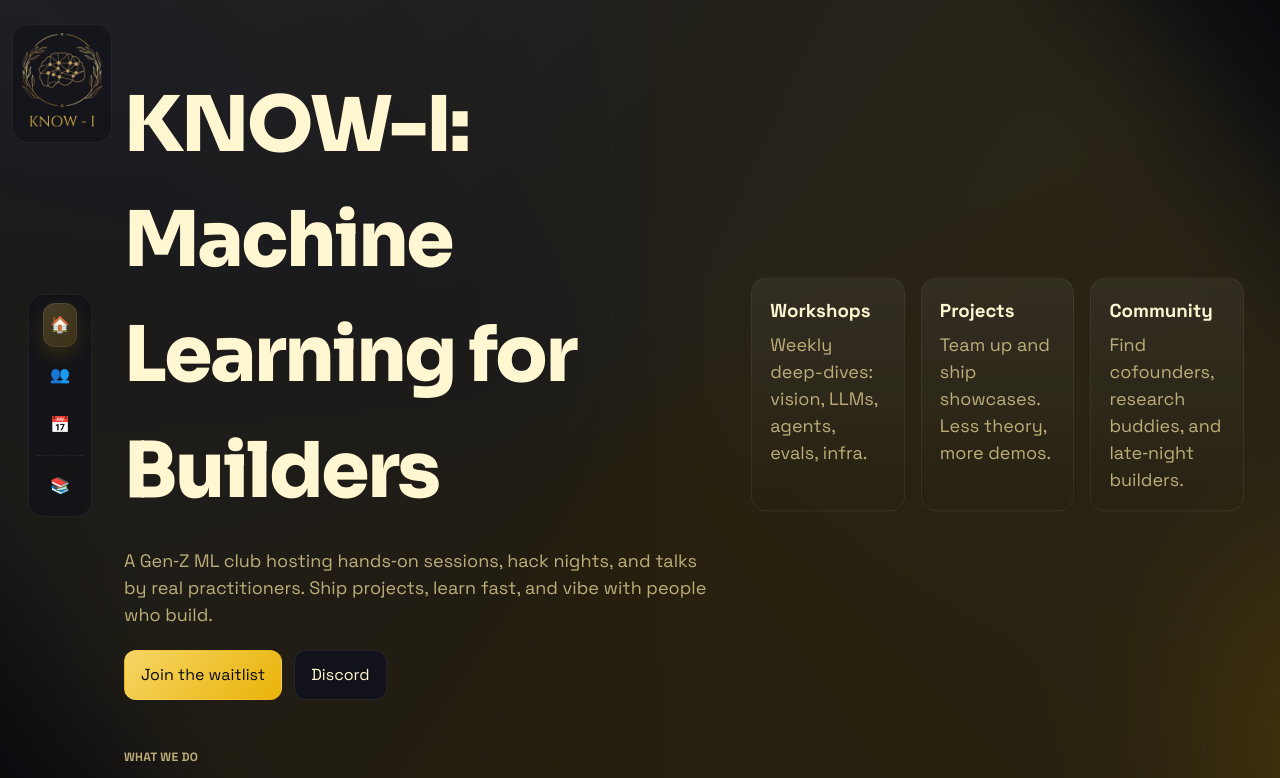
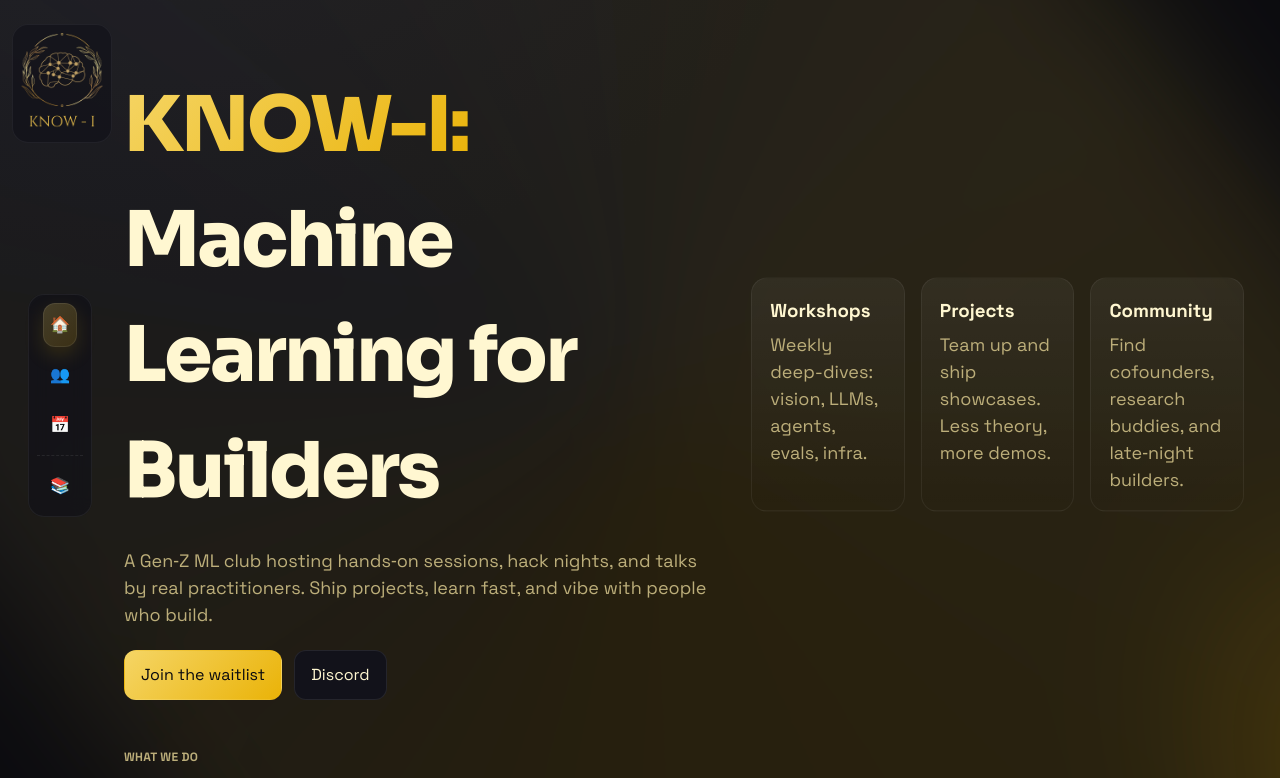
Before and after one commit to kartheesan05/knowi-2025, a React (Vite) app: page / in a window 1280 px wide. Shown: the top 778 px of the page. Built offline with nearby package versions, Linux system fonts and the light colour scheme.

Commit message:
Hero gradient

```diff
--- a/src/App.jsx
+++ b/src/App.jsx
@@ -192,7 +192,7 @@
     <div>
       <section className="hero">
         <div>
-          <h1>KNOW-I: Machine Learning for Builders</h1>
+          <h1><span className="brand-gradient">KNOW-I:</span> Machine Learning for Builders</h1>
           <p>
             A Gen‑Z ML club hosting hands‑on sessions, hack nights, and talks by real
             practitioners. Ship projects, learn fast, and vibe with people who build.
--- a/src/index.css
+++ b/src/index.css
@@ -224,6 +224,15 @@
   letter-spacing: -0.03em;
   font-size: clamp(42px, 6vw, 80px);
   margin: 0 0 8px 0;
+}
+
+/* Gradient text for brand in hero heading to match primary button */
+.hero .brand-gradient {
+  background: linear-gradient(135deg, var(--accent), var(--accent-2));
+  -webkit-background-clip: text;
+  background-clip: text;
+  color: transparent;
+  -webkit-text-fill-color: transparent;
 }
 
 .hero p {
```
